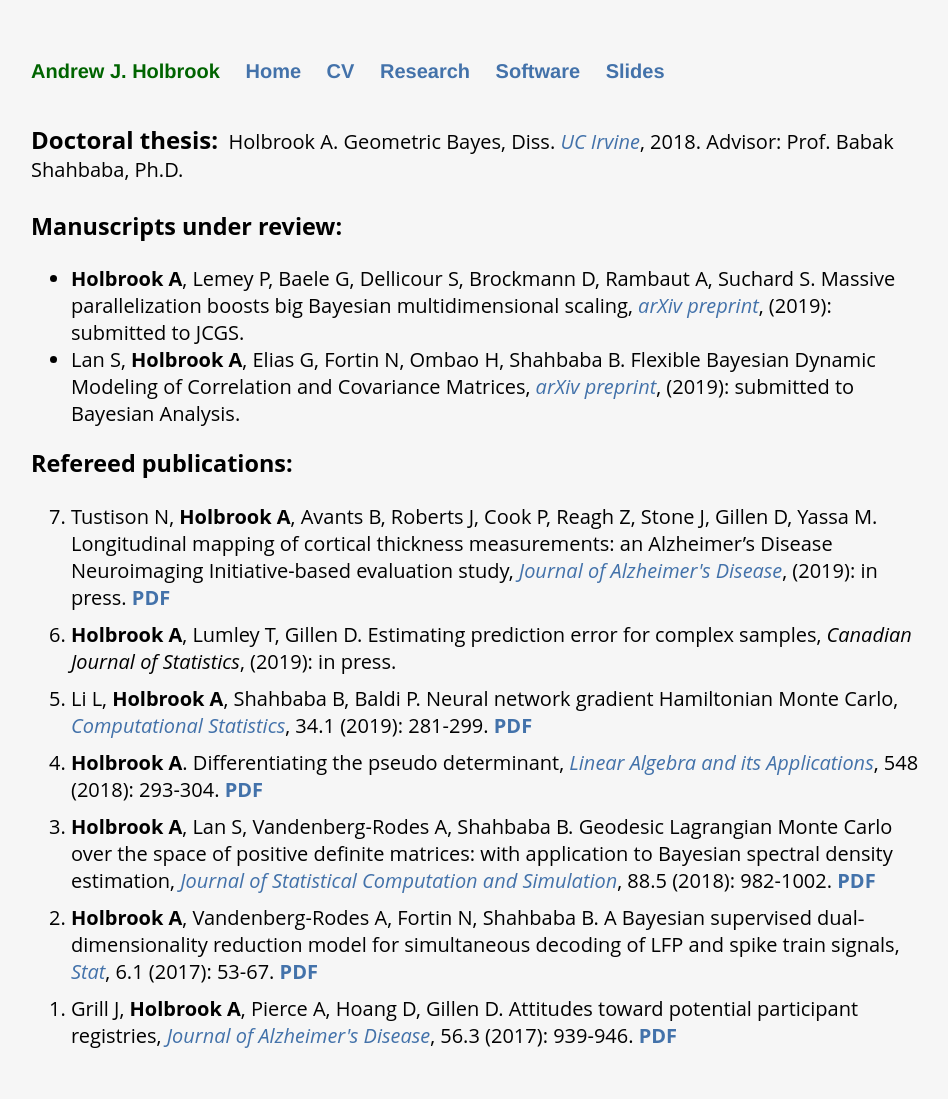
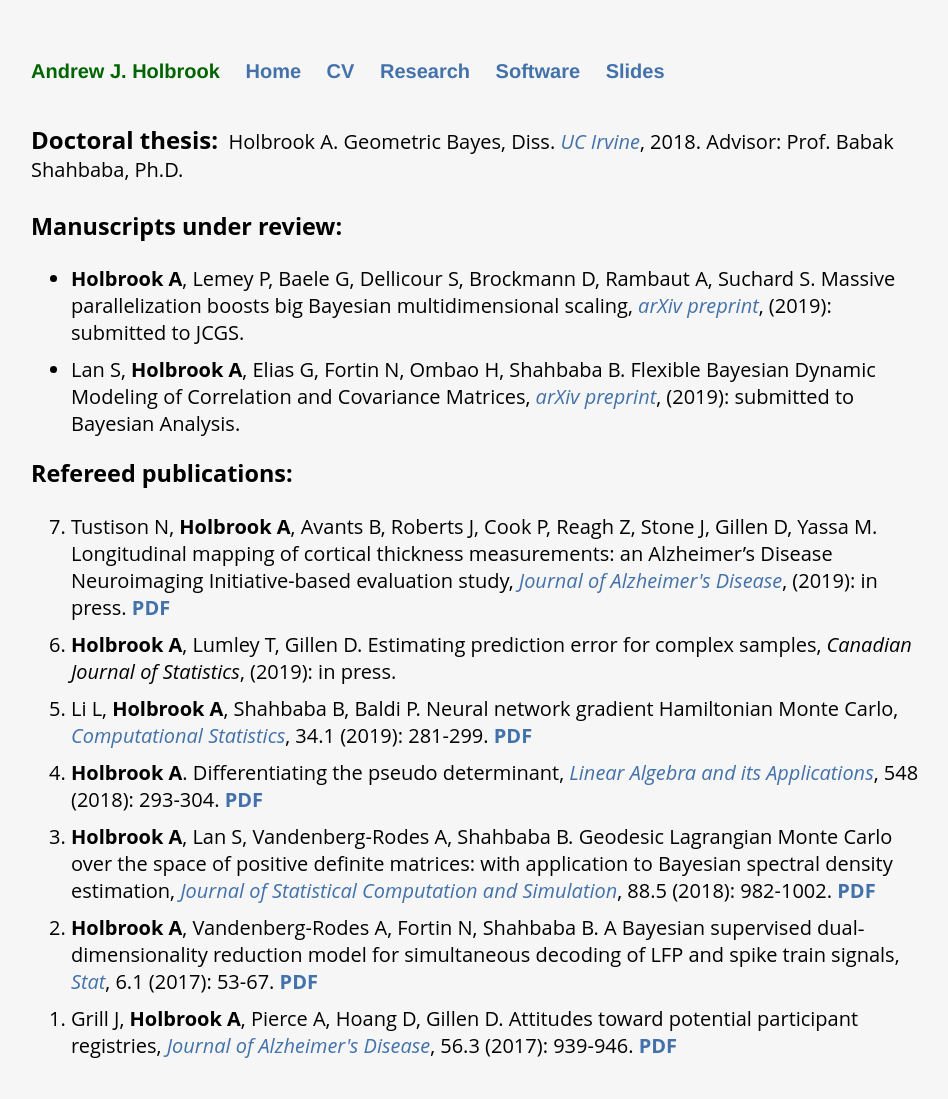
Before and after one commit to andrewjholbrook/andrewjholbrook.github.io, a Jekyll site: the page built from research.html, in a window 1280 px wide. Shown: the whole page, without its empty margins (161-1109 px from the left). Built offline with Jekyll 4.4.1, drawn with Linux system fonts in a browser that asks for light colours; a style sheet for code colours, icons or effects is not loaded.

Commit message:
Update main.css

```diff
--- a/css/main.css
+++ b/css/main.css
@@ -107,6 +107,16 @@
   margin: 10px 0;
 }
 
+#preprints ul {
+
+}
+
+#preprints li {
+    padding: 0 0 10 0px;
+    margin: 10px 0;
+}
+
+
 #pubs ol {
 
 }
```
